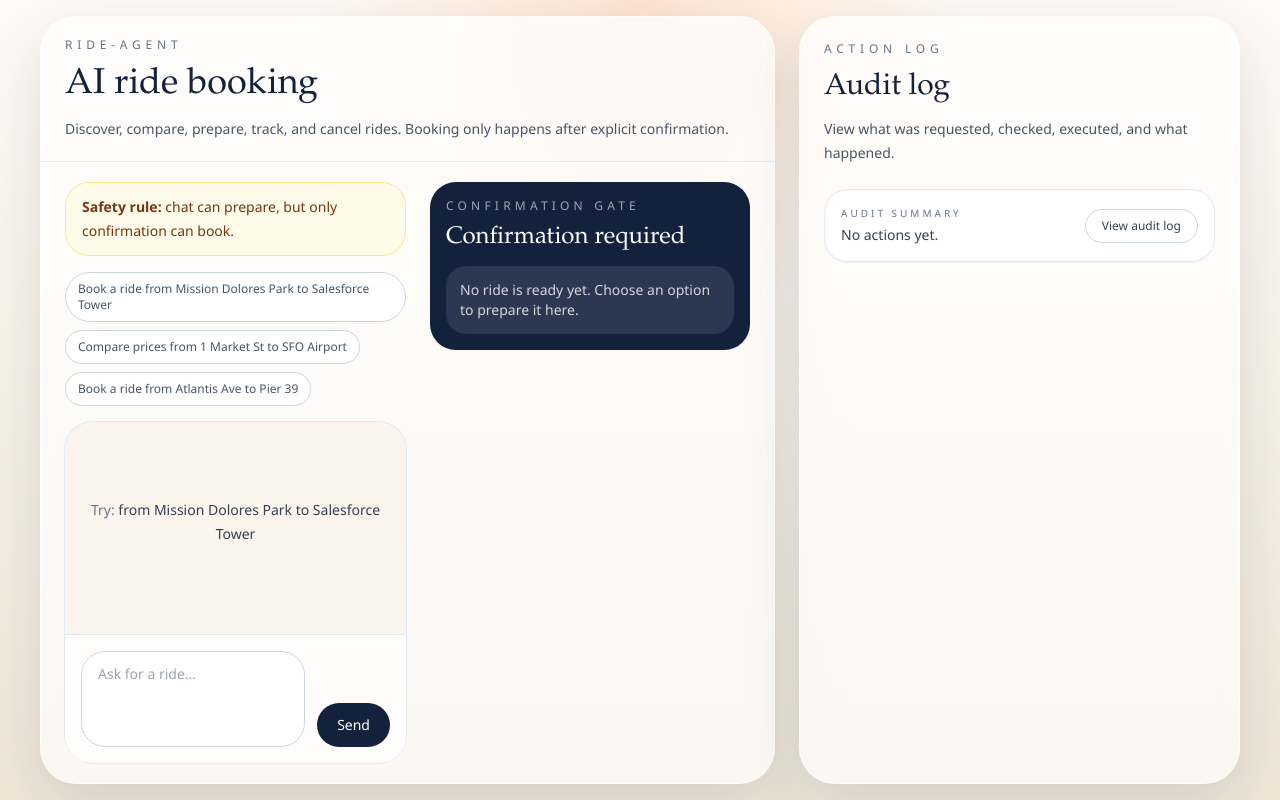
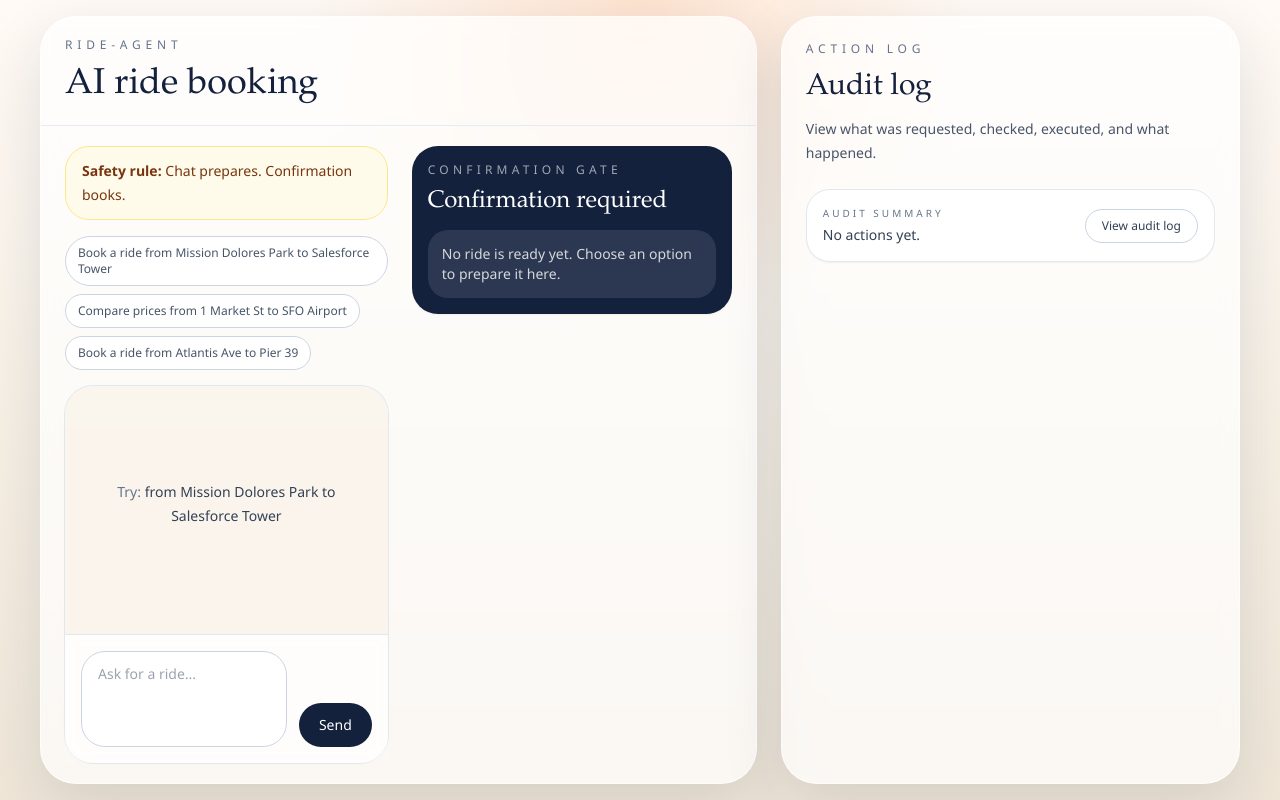
Before and after one commit to sampada2312/ride-agent, a Next.js app: page / in a window 1280 px wide. Built offline with nearby package versions, Linux system fonts and the light colour scheme.

Commit message:
Refine alt flow layout and option selection

```diff
--- a/src/components/ride-agent-app.tsx
+++ b/src/components/ride-agent-app.tsx
@@ -475,7 +475,7 @@ export function RideAgentApp() {
 
   return (
     <main className="min-h-screen overflow-hidden bg-[radial-gradient(circle_at_top,_rgba(249,115,22,0.16),_transparent_32%),linear-gradient(180deg,_#fffaf5_0%,_#f6efe4_55%,_#efe6d8_100%)] px-4 py-4 text-slate-900 sm:px-6 lg:px-10">
-      <div className="mx-auto grid max-w-7xl gap-6 lg:h-[calc(100vh-2rem)] lg:grid-cols-[1.25fr_0.75fr]">
+      <div className="mx-auto grid max-w-[1500px] gap-6 lg:h-[calc(100vh-2rem)] lg:grid-cols-[1.28fr_0.82fr]">
         <section className="flex min-h-0 flex-col overflow-hidden rounded-[36px] border border-white/70 bg-white/70 shadow-panel backdrop-blur">
           <div className="border-b border-slate-200/80 px-5 py-5 sm:px-6">
             <p className="text-xs uppercase tracking-[0.4em] text-slate-500">
@@ -484,17 +484,13 @@ export function RideAgentApp() {
             <h1 className="mt-3 font-display text-3xl leading-tight text-ink sm:text-4xl">
               AI ride booking
             </h1>
-            <p className="mt-3 max-w-3xl text-sm leading-6 text-slate-600">
-              Discover, compare, prepare, track, and cancel rides. Booking only
-              happens after explicit confirmation.
-            </p>
           </div>
 
           <div className="grid min-h-0 flex-1 gap-6 px-5 py-5 xl:grid-cols-[minmax(0,1fr)_320px] sm:px-6">
             <div className="flex min-h-0 min-w-0 flex-col gap-4">
               <div className="rounded-[24px] border border-amber-200 bg-amber-50 px-4 py-3 text-sm leading-6 text-amber-900">
-                <span className="font-semibold">Safety rule:</span> chat can
-                prepare, but only confirmation can book.
+                <span className="font-semibold">Safety rule:</span> Chat prepares.
+                Confirmation books.
               </div>
 
               <div className="flex flex-wrap gap-2">
@@ -582,7 +578,7 @@ export function RideAgentApp() {
               {options.length > 0 ? (
                 <div className="min-h-0 space-y-3">
                   <h2 className="font-display text-2xl text-ink">Current Options</h2>
-                  <div className="grid max-h-[34vh] gap-3 overflow-y-auto pr-1 sm:grid-cols-2 xl:grid-cols-1">
+                  <div className="grid max-h-[34vh] gap-3 overflow-y-auto pb-4 pr-1 scroll-pb-4 sm:grid-cols-2 xl:grid-cols-1">
                     {options.map((option) => (
                       <QuoteCard
                         key={option.optionId}
```
Also changed, not shown: 1 other file (tests, documents, lock files or other folders).
